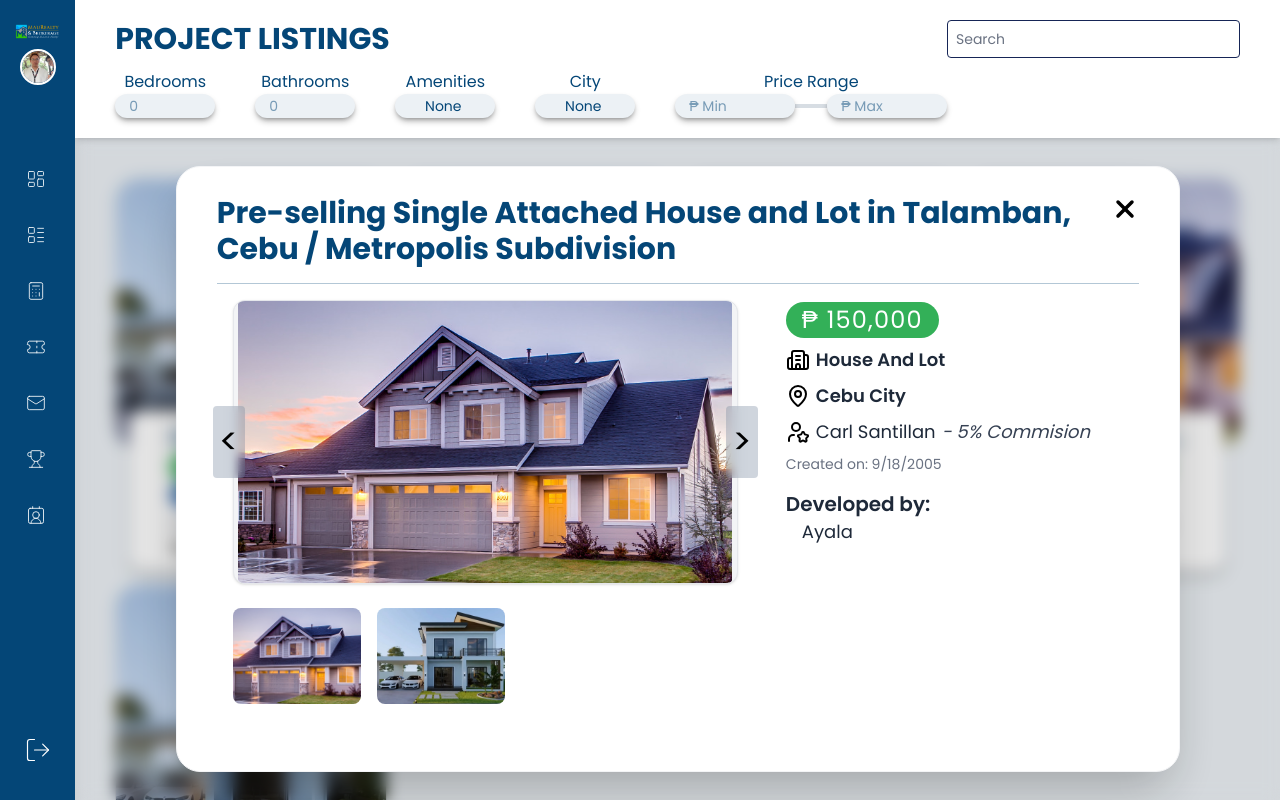
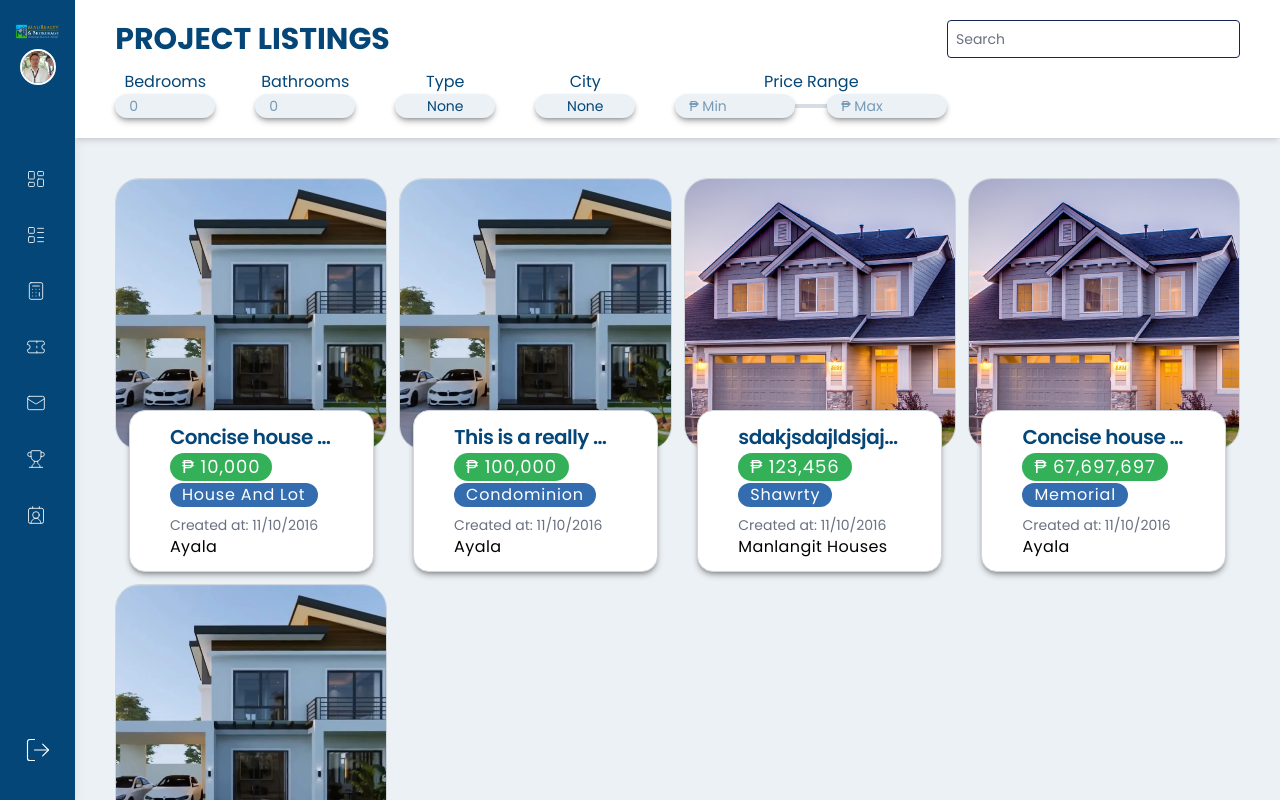
Before and after one commit to Wh4t-20/maurealty-agent-portal, a Vue app: page /listings in a window 1280 px wide. Built offline with nearby package versions, Linux system fonts and the light colour scheme.

Commit message:
Changed amenities to type in filter

```diff
--- a/src/components/ListingsFilter.vue
+++ b/src/components/ListingsFilter.vue
@@ -3,7 +3,7 @@
     <Listbox v-model="currentChoice">
       <div class="relative w-fit -mb-1.25">
         <ListboxButton
-          class="text-sm w-fit min-w-25 py-0.5 pr-1 rounded-xl bg-[#ECF1F5] shadow-md/30 focus:outline-2 focus:outline-maurealty-blue"
+          class="text-sm w-fit min-w-25 py-0.5 px-5 rounded-xl bg-[#ECF1F5] shadow-md/30 focus:outline-2 focus:outline-maurealty-blue"
         >
           <span class="block truncate">{{ currentChoice }}</span>
         </ListboxButton>
--- a/src/views/Listings.vue
+++ b/src/views/Listings.vue
@@ -22,8 +22,8 @@
           </section>
 
           <section class="listings-filter-section">
-            <label for="amenities-input" class="text-base">Amenities</label>
-            <ListingsFilter :choices="Amenities" />
+            <label for="Type-input" class="text-base">Type</label>
+            <ListingsFilter :choices="Type" />
           </section>
 
           <section class="listings-filter-section">
@@ -45,7 +45,7 @@
 
 
     <main class="relative overflow-hidden">
-      <PropertyDetails v-if="true" />
+      <PropertyDetails v-if="false" />
 
       <!-- Listings-->
       <section class="h-full overflow-y-auto">
@@ -79,7 +79,7 @@ import PropertyDetails from '@/components/PropertyDetails.vue'
 
 const properties = ref<Property[]>([])
 
-const Amenities: string[] = ["None", "Pool", "Garage"]
+const Type: string[] = ["None", "House and Lot", "Lot", "Condominium", "Memorial"]
 const Cities: string[] = ["None", "Cebu City", "Lapu-Lapu"]
 
 // Simulate backend data
@@ -87,7 +87,7 @@ const loadProperties = () => {
   properties.value = [
   /*
     listing_id: number;
-    agent_id: number;
+    agent_name: string;
     property_type: string;
     price: number;
     commission: number;
--- a/src/views/developerlist.vue
+++ b/src/views/developerlist.vue
@@ -3,7 +3,6 @@
 
     <!--Header I think mas better if ma component ni sya-->
     <div class="pl-9 flex items-center w-full max-w-[1057px] h-[120px] bg-gradient-to-r from-[#A9D6FF70] to-[#FFFFFF] shadow-[0_10px_15px_rgba(0,0,0,0.3)] rounded-[10px]">
-
 
       <h1 class="text-[clamp(1rem,2vw,2rem)] font-extrabold text-[#07407B]">
         DEVELOPERS
```
